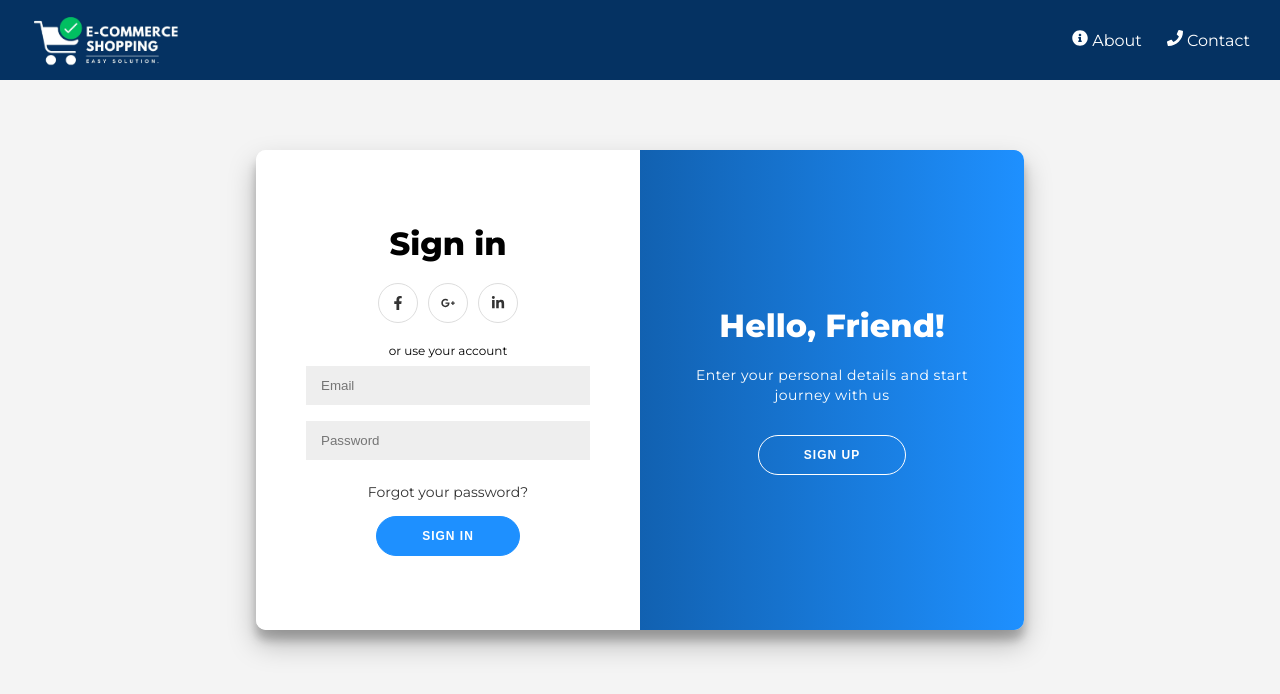
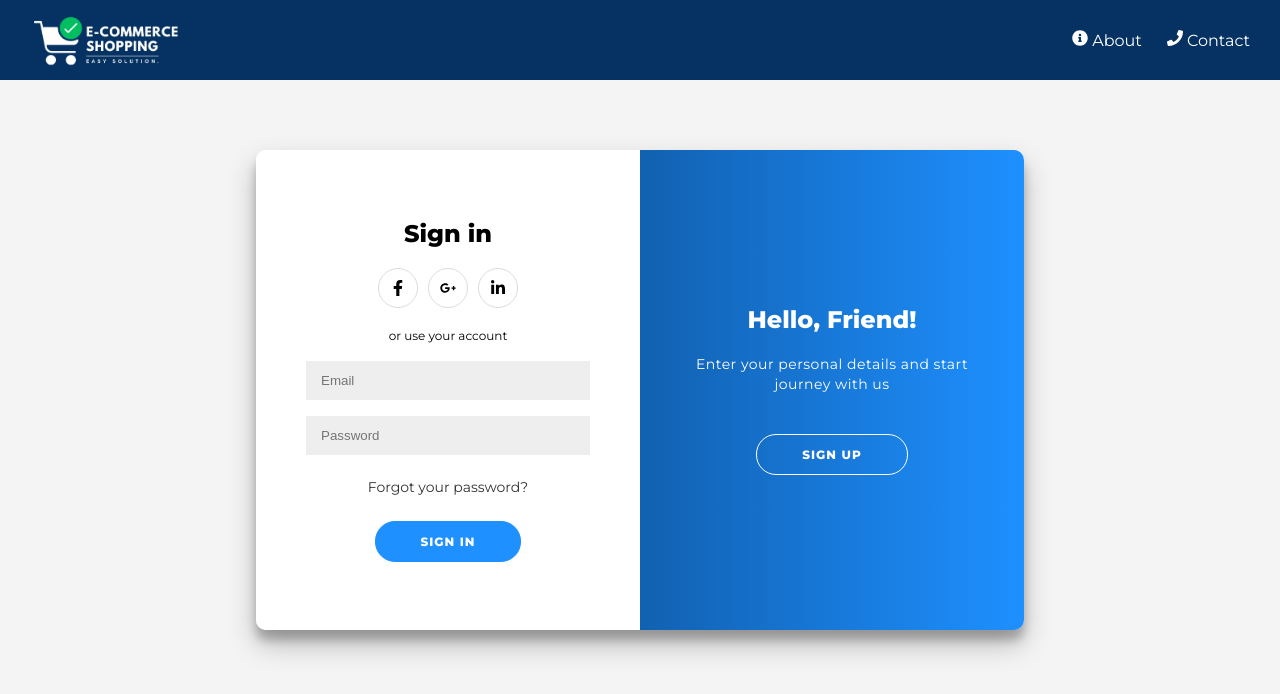
Before and after one commit to PiyushGoyal02/E-Commerse_Website, a React (Create React App) app: page / in a window 1280 px wide. Shown: the top 694 px of the page. Built offline with nearby package versions, Linux system fonts and the light colour scheme.

Commit message:
I did have soemchanging in Login-Signup UI code

```diff
--- a/src/App.js
+++ b/src/App.js
@@ -1,13 +1,14 @@
 import './App.css';
 import { Routes, Route } from 'react-router-dom';
 import UserLoginSignup from './Login-Signup/UserLoginSignup';
+import HomePage from './Components/HomePage';
 
 function App() {
   return (
     <div>
-      {/* <h1>Hey there</h1> */}
       <Routes>
         <Route path='/' element={<UserLoginSignup/>}></Route>
+        <Route path='/homepage' element={<HomePage/>}></Route>
       </Routes>
     </div>
   );
--- /dev/null
+++ b/src/Components/HomePage.js
@@ -0,0 +1,13 @@
+import "../Css-Code/HomePageCSS.css"
+
+function HomePage (){
+    return (
+        <div>
+            <div>
+                <h1>Hey</h1>
+            </div>
+        </div>
+    )
+}
+
+export default HomePage;
--- a/src/Css-Code/UserLoginSignupCSS.css
+++ b/src/Css-Code/UserLoginSignupCSS.css
@@ -4,19 +4,20 @@
 	box-sizing: border-box;
 }
 
-body {
-	margin: 0;
+.main-wrapper {
 	padding-top: 150px;
 	font-family: 'Montserrat', sans-serif;
 	background-color: #f4f4f4;
+	min-height: 100vh;
 }
 
-h1 {
+.heading {
 	font-weight: bold;
 	margin: 0;
+	font-size: 24px;
 }
 
-p {
+.text {
 	font-size: 14px;
 	font-weight: 100;
 	line-height: 20px;
@@ -24,18 +25,20 @@ p {
 	margin: 20px 0 30px;
 }
 
-span {
+.small-text {
 	font-size: 12px;
+	margin-bottom: 10px;
 }
 
-a {
+.forgot-link {
 	color: #333;
 	font-size: 14px;
 	text-decoration: none;
 	margin: 15px 0;
+	cursor: pointer;
 }
 
-button {
+.btn {
 	border-radius: 20px;
 	border: 1px solid #1E90FF;
 	background-color: #1E90FF;
@@ -47,24 +50,30 @@ button {
 	text-transform: uppercase;
 	transition: transform 80ms ease-in;
 	cursor: pointer;
+	text-align: center;
+	margin-top: 10px;
 }
 
-button:hover {
+.btn:hover {
 	background-color: #0b67c2;
 	border-color: #0b67c2;
 }
 
-button:active {
+.btn:active {
 	transform: scale(0.95);
 }
 
-button:focus {
-	outline: none;
+.btn.ghost {
+	background-color: transparent;
+	border-color: #FFFFFF;
 }
 
-button.ghost {
-	background-color: transparent;
-	border-color: #FFFFFF;
+.input-field {
+	background-color: #eee;
+	border: none;
+	padding: 12px 15px;
+	margin: 8px 0;
+	width: 100%;
 }
 
 form {
@@ -78,19 +87,11 @@ form {
 	text-align: center;
 }
 
-input {
-	background-color: #eee;
-	border: none;
-	padding: 12px 15px;
-	margin: 8px 0;
-	width: 100%;
-}
-
 .container {
 	background-color: #fff;
 	border-radius: 10px;
-	box-shadow: 0 14px 28px rgba(0,0,0,0.25),
-				0 10px 10px rgba(0,0,0,0.22);
+	box-shadow: 0 14px 28px rgba(0, 0, 0, 0.25),
+		0 10px 10px rgba(0, 0, 0, 0.22);
 	position: relative;
 	overflow: hidden;
 	width: 768px;
@@ -135,6 +136,7 @@ input {
 		opacity: 0;
 		z-index: 1;
 	}
+
 	50%, 100% {
 		opacity: 1;
 		z-index: 5;
@@ -208,15 +210,17 @@ input {
 
 .social-container {
 	margin: 20px 0;
+	display: flex;
+	gap: 10px;
 }
 
-.social-container a {
+.social {
 	border: 1px solid #DDDDDD;
 	border-radius: 50%;
 	display: inline-flex;
 	justify-content: center;
 	align-items: center;
-	margin: 0 5px;
 	height: 40px;
 	width: 40px;
+	cursor: pointer;
 }
--- a/src/Login-Signup/UserLoginSignup.js
+++ b/src/Login-Signup/UserLoginSignup.js
@@ -7,66 +7,57 @@ const UserLoginSignup = () => {
   const [isRightPanelActive, setIsRightPanelActive] = useState(false);
 
   return (
-    <div>
-        <UserLoginSignupNavbar/>
+    <div className="main-wrapper">
+      <UserLoginSignupNavbar />
 
       <div className={`container ${isRightPanelActive ? 'right-panel-active' : ''}`} id="container">
+        {/* Sign Up Form */}
         <div className="form-container sign-up-container">
-          <form action="#">
-            <h1>Create Account</h1>
+          <form>
+            <div className="heading">Create Account</div>
             <div className="social-container">
-              <a href="" className="social"><FaFacebookF /></a>
-              <a href="" className="social"><FaGooglePlusG /></a>
-              <a href="" className="social"><FaLinkedinIn /></a>
+              <div className="social"><FaFacebookF /></div>
+              <div className="social"><FaGooglePlusG /></div>
+              <div className="social"><FaLinkedinIn /></div>
             </div>
-            <span>or use your email for registration</span>
-            <input type="text" placeholder="Name" />
-            <input type="text" placeholder="Surname" />
-            <input type="email" placeholder="Email" />
-            <input type="password" placeholder="Password" />
-            <button>Sign Up</button>
+            <div className="small-text">or use your email for registration</div>
+            <input className="input-field" type="text" placeholder="Name" />
+            <input className="input-field" type="text" placeholder="Surname" />
+            <input className="input-field" type="email" placeholder="Email" />
+            <input className="input-field" type="password" placeholder="Password" />
+            <div className="btn">Sign Up</div>
           </form>
         </div>
 
+        {/* Sign In Form */}
         <div className="form-container sign-in-container">
-          <form action="#">
-            <h1>Sign in</h1>
+          <form>
+            <div className="heading">Sign in</div>
             <div className="social-container">
-              <a href="" className="social"><FaFacebookF /></a>
-              <a href="" className="social"><FaGooglePlusG /></a>
-              <a href="" className="social"><FaLinkedinIn /></a>
+              <div className="social"><FaFacebookF /></div>
+              <div className="social"><FaGooglePlusG /></div>
+              <div className="social"><FaLinkedinIn /></div>
             </div>
-            <span>or use your account</span>
-            <input type="email" placeholder="Email" />
-            <input type="password" placeholder="Password" />
-            <a href="#">Forgot your password?</a>
-            <button>Sign In</button>
+            <div className="small-text">or use your account</div>
+            <input className="input-field" type="email" placeholder="Email" />
+            <input className="input-field" type="password" placeholder="Password" />
+            <div className="forgot-link">Forgot your password?</div>
+            <div className="btn">Sign In</div>
           </form>
         </div>
 
+        {/* Overlay Section */}
         <div className="overlay-container">
           <div className="overlay">
             <div className="overlay-panel overlay-left">
-              <h1>Welcome Back!</h1>
-              <p>To keep connected with us please login with your personal info</p>
-              <button
-                className="ghost"
-                id="signIn"
-                onClick={() => setIsRightPanelActive(false)}
-              >
-                Sign In
-              </button>
+              <div className="heading">Welcome Back!</div>
+              <div className="text">To keep connected with us please login with your personal info</div>
+              <div className="btn ghost" onClick={() => setIsRightPanelActive(false)}>Sign In</div>
             </div>
             <div className="overlay-panel overlay-right">
-              <h1>Hello, Friend!</h1>
-              <p>Enter your personal details and start journey with us</p>
-              <button
-                className="ghost"
-                id="signUp"
-                onClick={() => setIsRightPanelActive(true)}
-              >
-                Sign Up
-              </button>
+              <div className="heading">Hello, Friend!</div>
+              <div className="text">Enter your personal details and start journey with us</div>
+              <div className="btn ghost" onClick={() => setIsRightPanelActive(true)}>Sign Up</div>
             </div>
           </div>
         </div>
```
Also changed, not shown: src/Css-Code/HomePageCSS.css (added).
